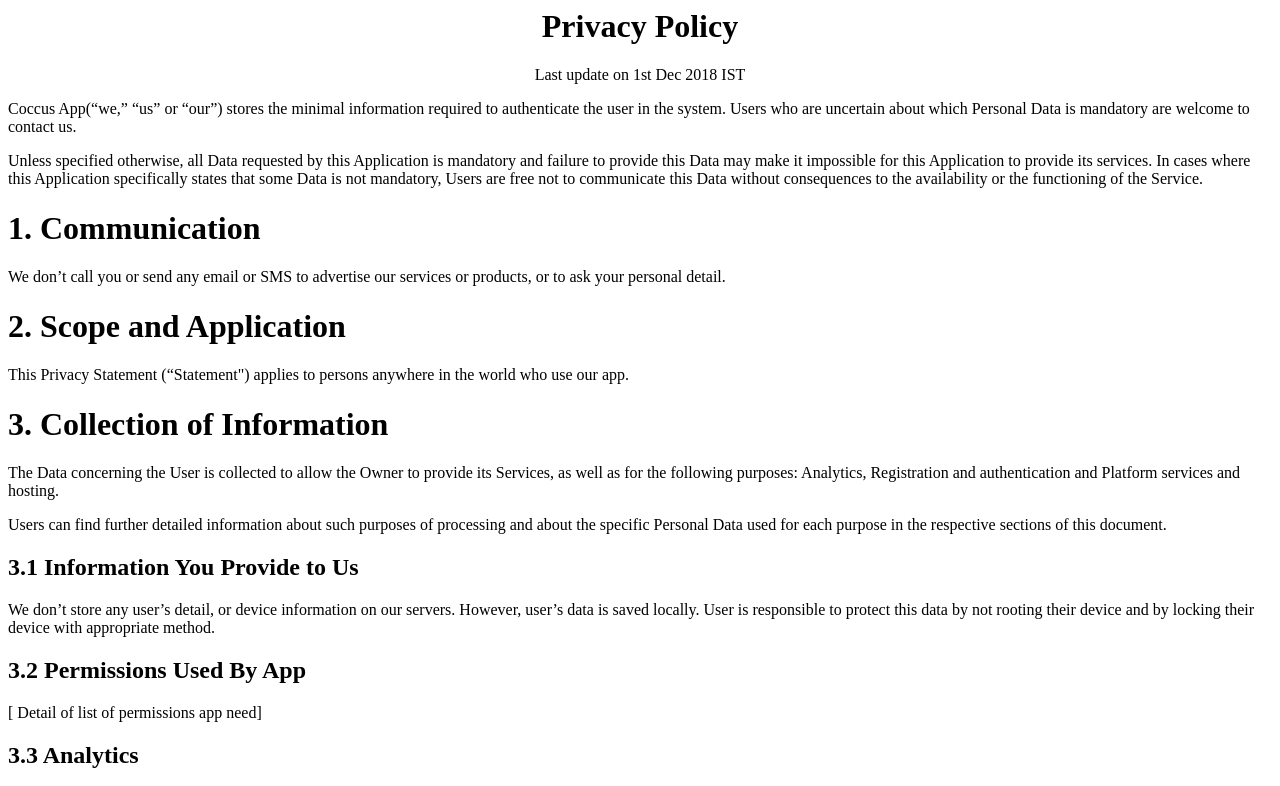
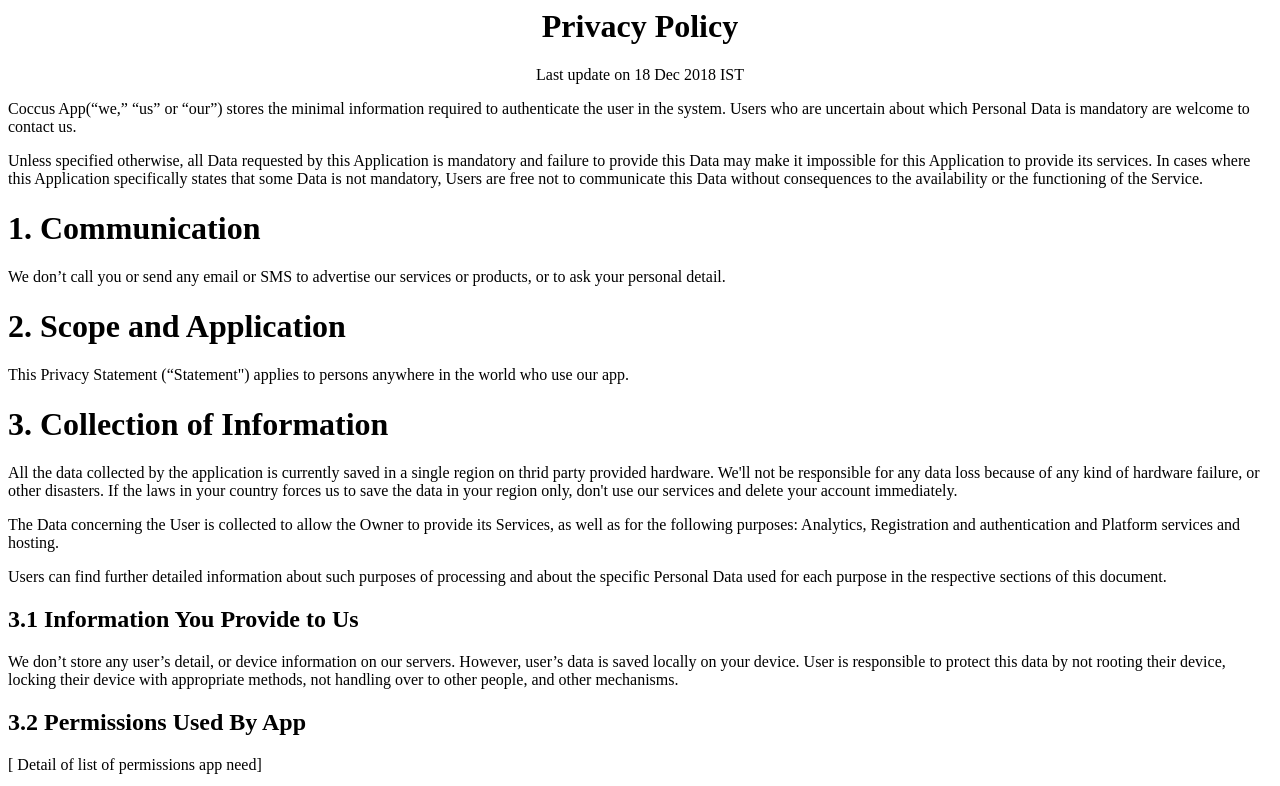
Before and after one commit to coccusapp/coccusapp.github.io, a plain HTML site: page privacypolicies.html in a window 1280 px wide. Shown: the top 786 px of the page. Drawn offline with Linux system fonts and the light colour scheme.

Commit message:
Update privacy policy
About: Storing data in single region.

```diff
--- a/privacypolicies.html
+++ b/privacypolicies.html
@@ -19,7 +19,7 @@
     </head>
     <body>
             <h1 id="privacy-policy" style="text-align:center;">Privacy Policy</h1>
-            <p style="text-align:center;">Last update on 1st Dec 2018 IST</p>
+            <p style="text-align:center;">Last update on 18 Dec 2018 IST</p>
 
             <p>Coccus App(“we,” “us” or “our”) stores the minimal information required to authenticate the user in the system. Users who are uncertain about which Personal Data is mandatory are welcome to contact us.</p>
             <p>Unless specified otherwise, all Data requested by this Application is mandatory and failure to provide this Data may make it impossible for this Application to provide its services. In cases where this Application specifically states that some Data is not mandatory, Users are free not to communicate this Data without consequences to the availability or the functioning of the Service.</p>
@@ -28,10 +28,11 @@
             <h1 id="2-scope-and-application">2. Scope and Application</h1>
             <p>This Privacy Statement (“Statement&quot;) applies to persons anywhere in the world who use our app.</p>
             <h1 id="3-collection-of-information">3. Collection of Information</h1>
+            <p>All the data collected by the application is currently saved in a single region on thrid party provided hardware. We'll not be responsible for any data loss because of any kind of hardware failure, or other disasters. If the laws in your country forces us to save the data in your region only, don't use our services and delete your account immediately.</p>
             <p>The Data concerning the User is collected to allow the Owner to provide its Services, as well as for the following purposes: Analytics, Registration and authentication and Platform services and hosting.</p>
             <p>Users can find further detailed information about such purposes of processing and about the specific Personal Data used for each purpose in the respective sections of this document.</p>
             <h2 id="3-1-information-you-provide-to-us">3.1 Information You Provide to Us</h2>
-            <p>We don’t store any user’s detail, or device information on our servers. However, user’s data is saved locally. User is responsible to protect this data by not rooting their device and by locking their device with appropriate method.</p>
+            <p>We don’t store any user’s detail, or device information on our servers. However, user’s data is saved locally on your device. User is responsible to protect this data by not rooting their device, locking their device with appropriate methods, not handling over to other people, and other mechanisms.</p>
             <h2 id="3-2-permissions-used-by-app">3.2 Permissions Used By App</h2>
             <p>[ Detail of list of permissions app need]</p>
             <h2 id="3-3-analytics">3.3 Analytics</h2>
```
